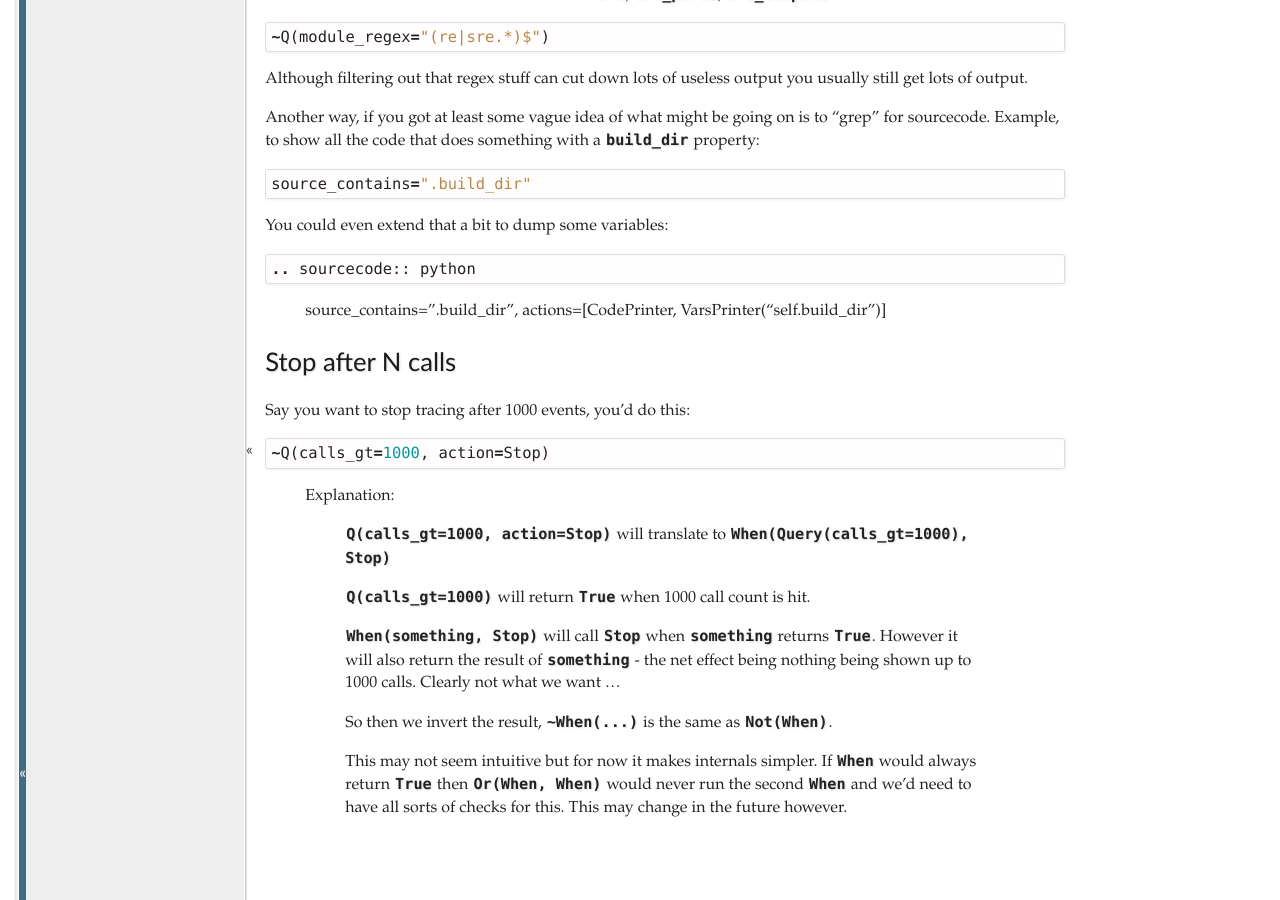
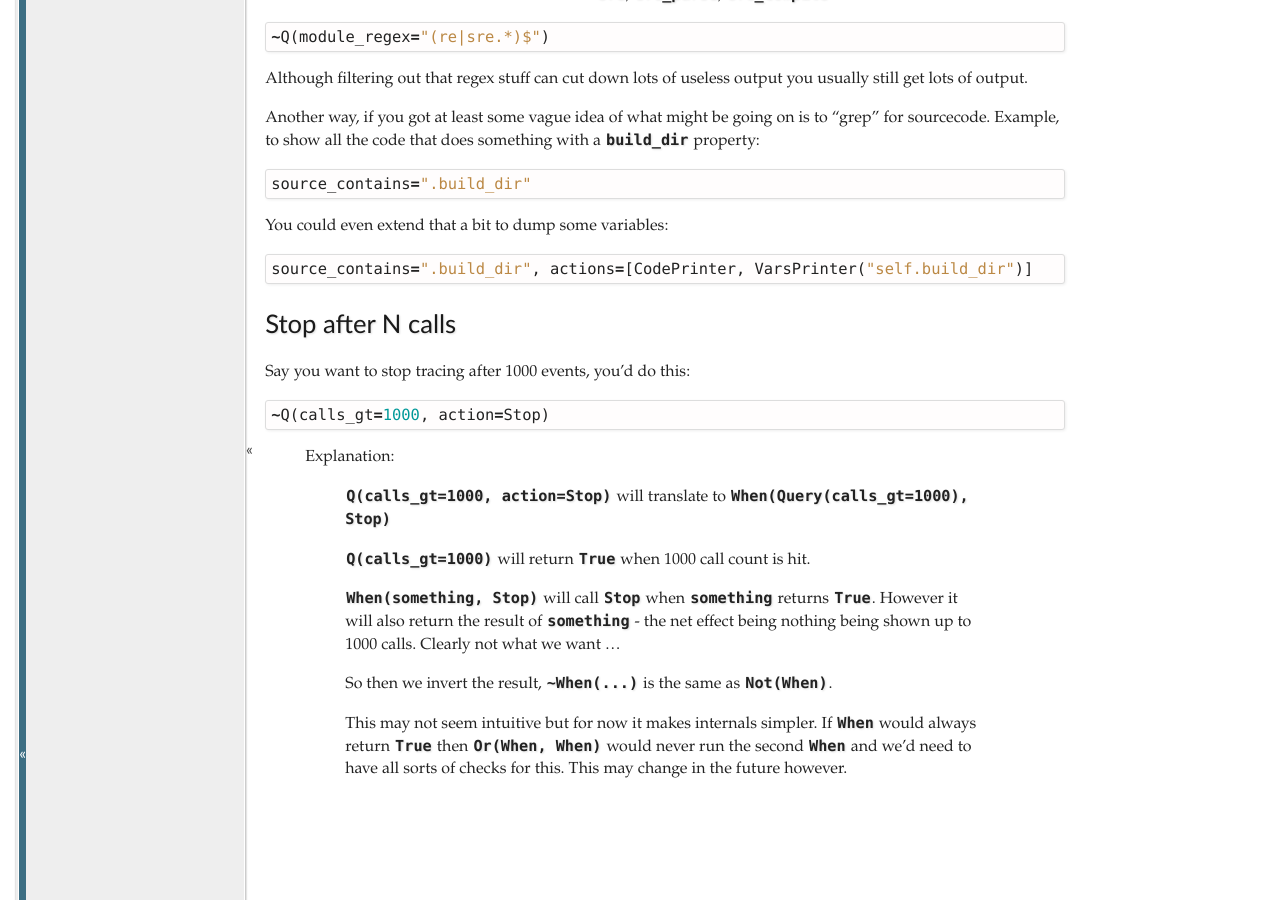
Before and after one commit to ionelmc/python-hunter, a Sphinx documentation site: the page built from docs/cookbook.rst, in a window 1280 px wide and 900 px high, scrolled down 981 px. Built offline with Sphinx 7.4.7, drawn with Linux system fonts in a browser that asks for light colours.

Commit message:
Fix source block.

```diff
--- a/docs/cookbook.rst
+++ b/docs/cookbook.rst
@@ -64,7 +64,7 @@ the code that does something with a ``build_dir`` property:
 
     source_contains=".build_dir"
 
-You could even extend that a bit to dump some variables::
+You could even extend that a bit to dump some variables:
 
 .. sourcecode:: python
 
```
